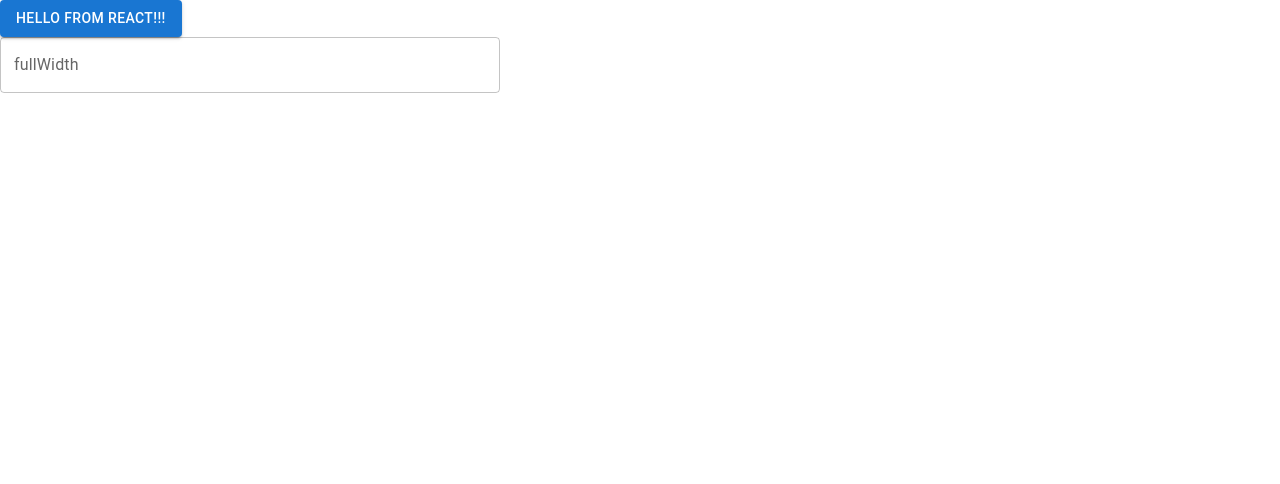
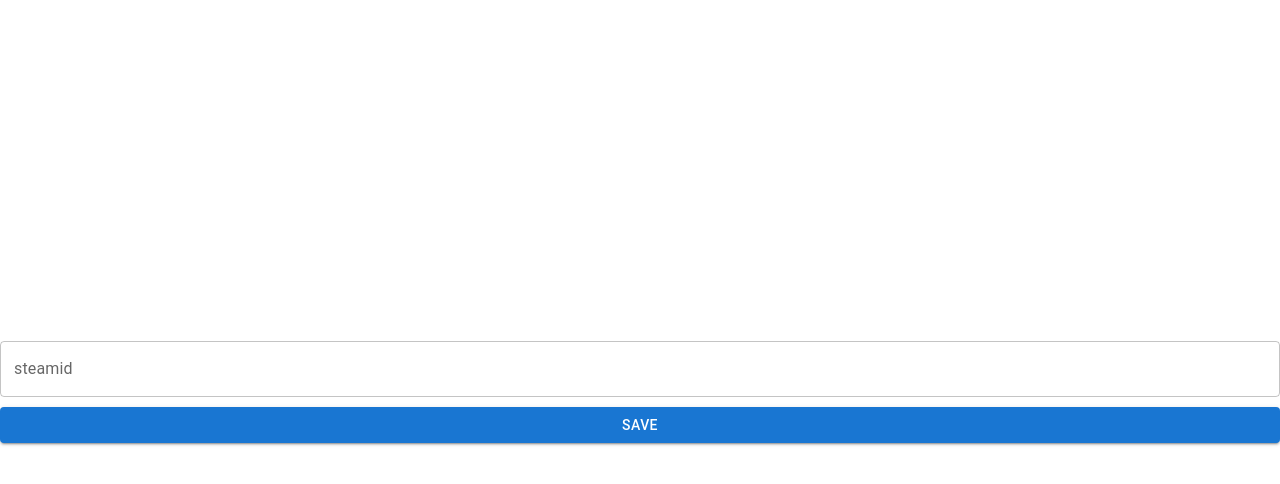
Before and after one commit to GrampyCat1010/Steam-investment-calculator, a React (Create React App) app in the folder frontend/: page / in a window 1280 px wide. Shown: the top 484 px of the page. Built offline with nearby package versions, Linux system fonts and the light colour scheme.

Commit message:
Сделали ввод стим айди и приветственную страницу, разделили структуру проекта на страницы и компоненты

```diff
--- a/frontend/src/App.js
+++ b/frontend/src/App.js
@@ -1,44 +1,27 @@
-import { Button, Snackbar } from '@mui/material';
-import { useState } from "react"
-import Box from '@mui/material/Box';
-import TextField from '@mui/material/TextField';
-
+import { useState } from "react";
+import WelcomePage from "./pages/WelcomePage";
 
 function App() {
+    const [steamId, setSteamId] = useState("");
+    const [isStarted, setIsStarted] = useState(false); // исправил опечатку isStartd -> isStarted
 
-    const [open, setOpen] = useState(false);
-    const [message, setMessage] = useState("");
-    const handleClick = async () => {
-        try {
-        const response = await fetch("http://127.0.0.1:5000/api/helloworld");
-        const data = await response.json();
-        console.log(data);
-        setMessage(data.message)
-        setOpen(true);
-    } catch(error) {
-        console.error(error);
-        setMessage("Connection Error");
-        setOpen(true);
-        }
+    const handleSaveSteamId = (value) => {
+        setSteamId(value);
+        setIsStarted(true);
     };
 
+    // Если isStarted = false, показываем приветствие с полем ввода
+    if (!isStarted) {
+        return <WelcomePage onSaveSteamId={handleSaveSteamId} />;
+    }
+
+    // Если isStarted = true, показываем основное приложение
     return (
         <div>
-          <Button
-           onClick={handleClick}
-           variant="contained"
-           >Hello From React!!!</Button>
-          <Snackbar
-            open={open}
-            autoHideDuration={6000}
-            onClose={() =>setOpen(false)}
-            message={message}
-          />
-          <Box sx={{ width: 500, maxWidth: '100%' }}>
-            <TextField fullWidth label="fullWidth" id="fullWidth" />
-            </Box>
+            <h1>Тут будет наше приложение</h1>
+            <p>Steam ID: {steamId}</p>
         </div>
-  );
+    );
 }
 
 export default App;
--- /dev/null
+++ b/frontend/src/components/SteamInput.js
@@ -0,0 +1,36 @@
+import { Button } from '@mui/material';
+import { useState } from "react";
+import Box from '@mui/material/Box';
+import TextField from '@mui/material/TextField';
+
+function SteamInput({ onSave }) {
+    const [steamId, setSteamId] = useState("");
+    const handleSave = () => {
+        onSave(steamId);
+};
+    return(
+        <Box sx={{
+        display: 'flex',
+        flexDirection: 'column',
+        gap: '10px',
+        width: '100%',
+        }}
+        >
+            <TextField
+                fullWidth
+                label="steamid"
+                value={steamId}
+                onChange={(e) => setSteamId(e.target.value)}
+            />
+            <Button
+                onClick={handleSave}
+                variant="contained"
+                sx={{ mb: 2 }}
+            >
+                Save
+            </Button>
+        </Box>
+    );
+}
+
+export default SteamInput;
--- /dev/null
+++ b/frontend/src/pages/WelcomePage.js
@@ -0,0 +1,17 @@
+import Box from '@mui/material/Box';
+import SteamInput from '../components/SteamInput';
+
+function WelcomePage({onSaveSteamId}) {
+    return (
+        <Box sx={{
+            display: 'flex',
+            alignItems: 'center', // Центрируем по вертикали
+            minHeight: '100vh', // Высота равна высоте всего экрана
+            justifyContent: 'center', // Центрируем по горизонтали
+        }}>
+            <SteamInput onSave={onSaveSteamId} />
+        </Box>
+    );
+}
+
+export default WelcomePage;
```
Also changed, not shown: frontend/src/components/Header.js (added), frontend/src/components/InventoryTable.js (added), frontend/src/pages/DashboardPage.js (added).
